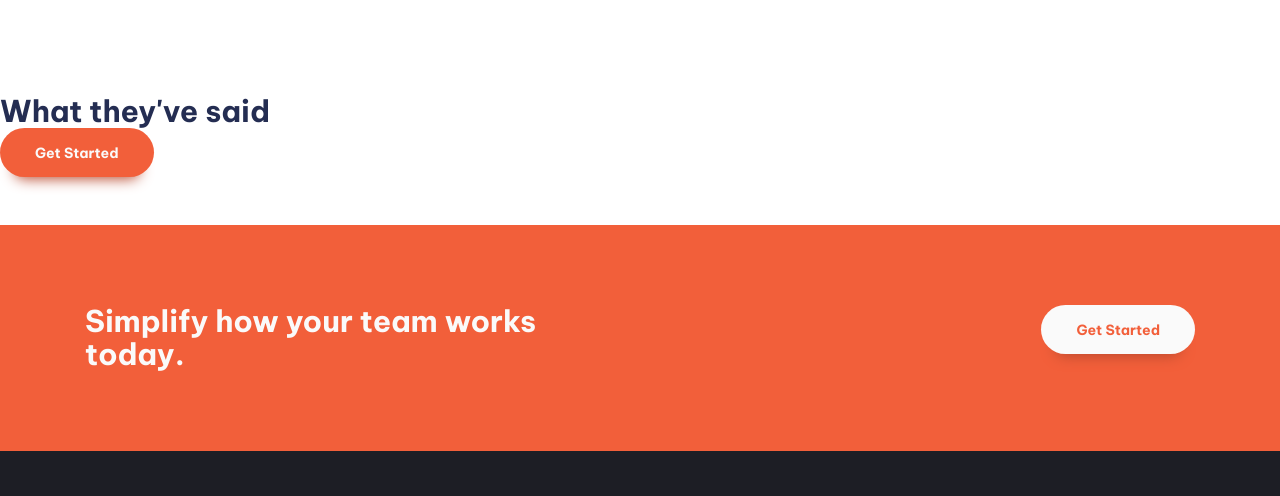
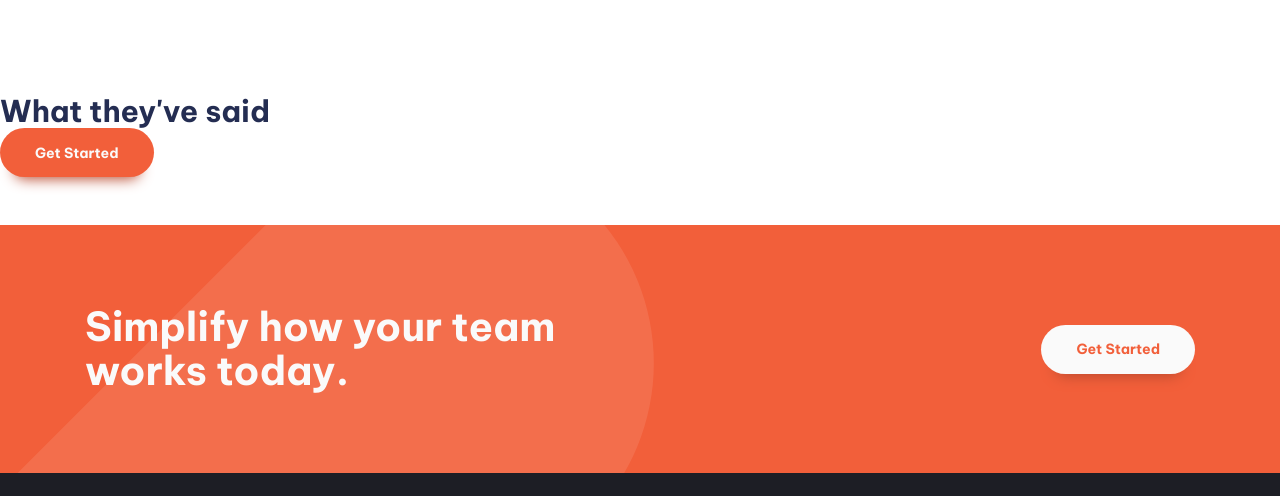
Before and after one commit to andrewteece/fem-manage-landing-page, a plain HTML site: page index.html in a window 1280 px wide. Shown: the part 1315-1811 px from the top of the page. Drawn offline with Linux system fonts and the light colour scheme.

Commit message:
style area about footer

```diff
--- a/index.html
+++ b/index.html
@@ -136,11 +136,11 @@
         <div class="container">
           <div class="even-columns vertical-align-center">
             <div>
-              <p class="fs-secondary-heading fw-bold">
+              <p class="fs-primary-heading fw-bold">
                 Simplify how your team works today.
               </p>
             </div>
-            <div class="justify-right">
+            <div class="justify-right-md">
               <button class="button" data-type="inverted" type="button">
                 Get Started
               </button>
--- a/style.css
+++ b/style.css
@@ -258,6 +258,33 @@ p[data-width="wide"] {
   }
 }
 
+/* CTA */
+
+.cta {
+  position: relative;
+  isolation: isolate;
+  text-align: center;
+}
+
+@media (min-width: 50em) {
+  .cta {
+    text-align: left;
+  }
+}
+
+.cta::before {
+  content: "";
+  position: absolute;
+  z-index: -1;
+  inset: 0;
+  background-image:
+    url(images/bg-tablet-pattern.svg),
+    url(images/bg-tablet-pattern.svg);
+  background-position: -10rem -5rem, 80rem -40rem;
+  background-repeat: no-repeat;
+  opacity: 0.1;
+}
+
 /* UTILITY CLASSES */
 
 .visually-hidden {
@@ -281,14 +308,6 @@ p[data-width="wide"] {
   margin-inline: auto;
 }
 
-.justify-right {
-  justify-self: end;
-}
-
-.flow > * + * {
-  margin-top: var(--flow-spacer, 3em);
-}
-
 .even-columns {
   display: grid;
   gap: 1rem;
@@ -299,6 +318,24 @@ p[data-width="wide"] {
     grid-auto-flow: column;
     grid-auto-columns: 1fr;
   }
+}
+
+.vertical-align-center {
+  align-items: center;
+}
+
+.justify-right {
+  justify-self: end;
+}
+
+@media (min-width: 50em) {
+  .justify-right-md {
+    justify-self: end;
+  }
+}
+
+.flow > * + * {
+  margin-top: var(--flow-spacer, 3em);
 }
 
 .text-primary-400 {
```
